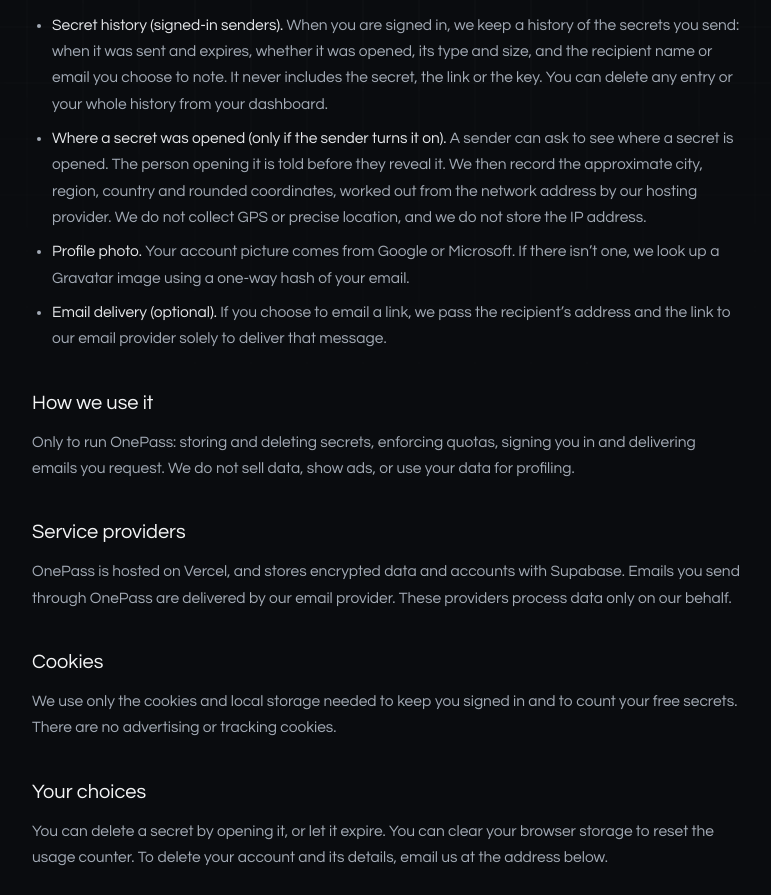
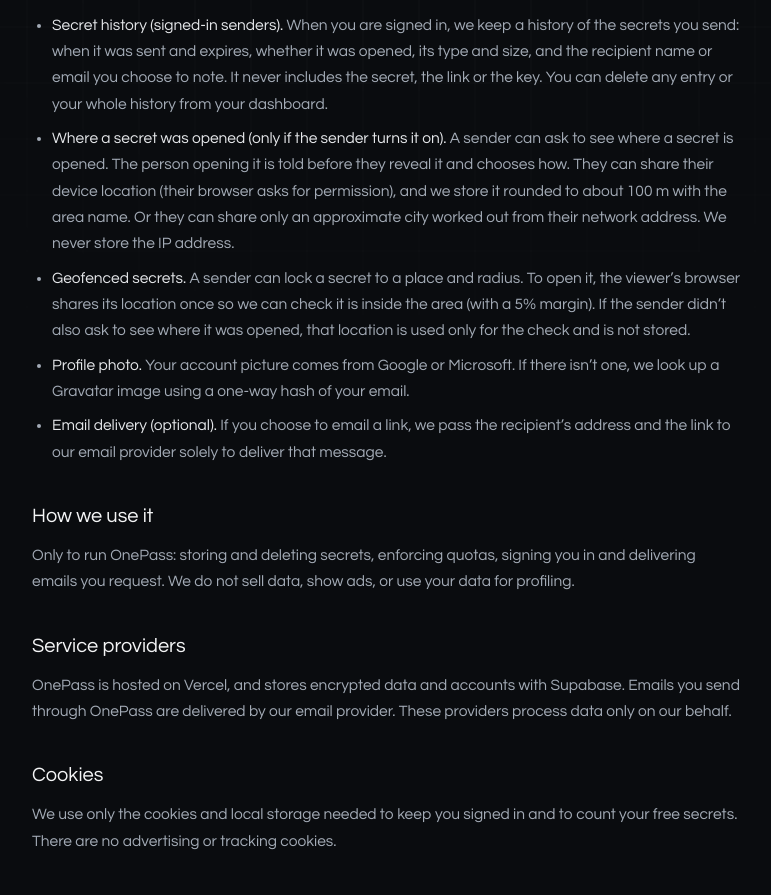
Before and after one commit to pulkitverma-commits/grokpass, a Next.js app: page /privacy in a window 1280 px wide. Shown: the part 868-1763 px from the top of the page, without its empty margins (252-1023 px from the left). Built offline with nearby package versions, Linux system fonts and the light colour scheme.

Commit message:
Enhance privacy policy with location sharing and geofencing
Updated the explanation of location sharing and added geofencing feature details.

```diff
--- a/app/privacy/page.tsx
+++ b/app/privacy/page.tsx
@@ -17,7 +17,8 @@
         <li><strong>Usage counter.</strong> A random browser ID kept in your browser’s local storage, with the number of secrets created, your plan and referral code. It is used for the free quota and referrals, and contains no personal details.</li>
         <li><strong>Account details (optional).</strong> If you create an account or sign in with Google or Microsoft, we receive your email address and basic profile (name and picture) from that provider. We use it only to sign you in and show your account. We never receive your Google or Microsoft password and do not access your mail, contacts or files.</li>
         <li><strong>Secret history (signed-in senders).</strong> When you are signed in, we keep a history of the secrets you send: when it was sent and expires, whether it was opened, its type and size, and the recipient name or email you choose to note. It never includes the secret, the link or the key. You can delete any entry or your whole history from your dashboard.</li>
-        <li><strong>Where a secret was opened (only if the sender turns it on).</strong> A sender can ask to see where a secret is opened. The person opening it is told before they reveal it. We then record the approximate city, region, country and rounded coordinates, worked out from the network address by our hosting provider. We do not collect GPS or precise location, and we do not store the IP address.</li>
+        <li><strong>Where a secret was opened (only if the sender turns it on).</strong> A sender can ask to see where a secret is opened. The person opening it is told before they reveal it and chooses how. They can share their device location (their browser asks for permission), and we store it rounded to about 100 m with the area name. Or they can share only an approximate city worked out from their network address. We never store the IP address.</li>
+        <li><strong>Geofenced secrets.</strong> A sender can lock a secret to a place and radius. To open it, the viewer’s browser shares its location once so we can check it is inside the area (with a 5% margin). If the sender didn’t also ask to see where it was opened, that location is used only for the check and is not stored.</li>
         <li><strong>Profile photo.</strong> Your account picture comes from Google or Microsoft. If there isn’t one, we look up a Gravatar image using a one-way hash of your email.</li>
         <li><strong>Email delivery (optional).</strong> If you choose to email a link, we pass the recipient’s address and the link to our email provider solely to deliver that message.</li>
       </ul>
```
